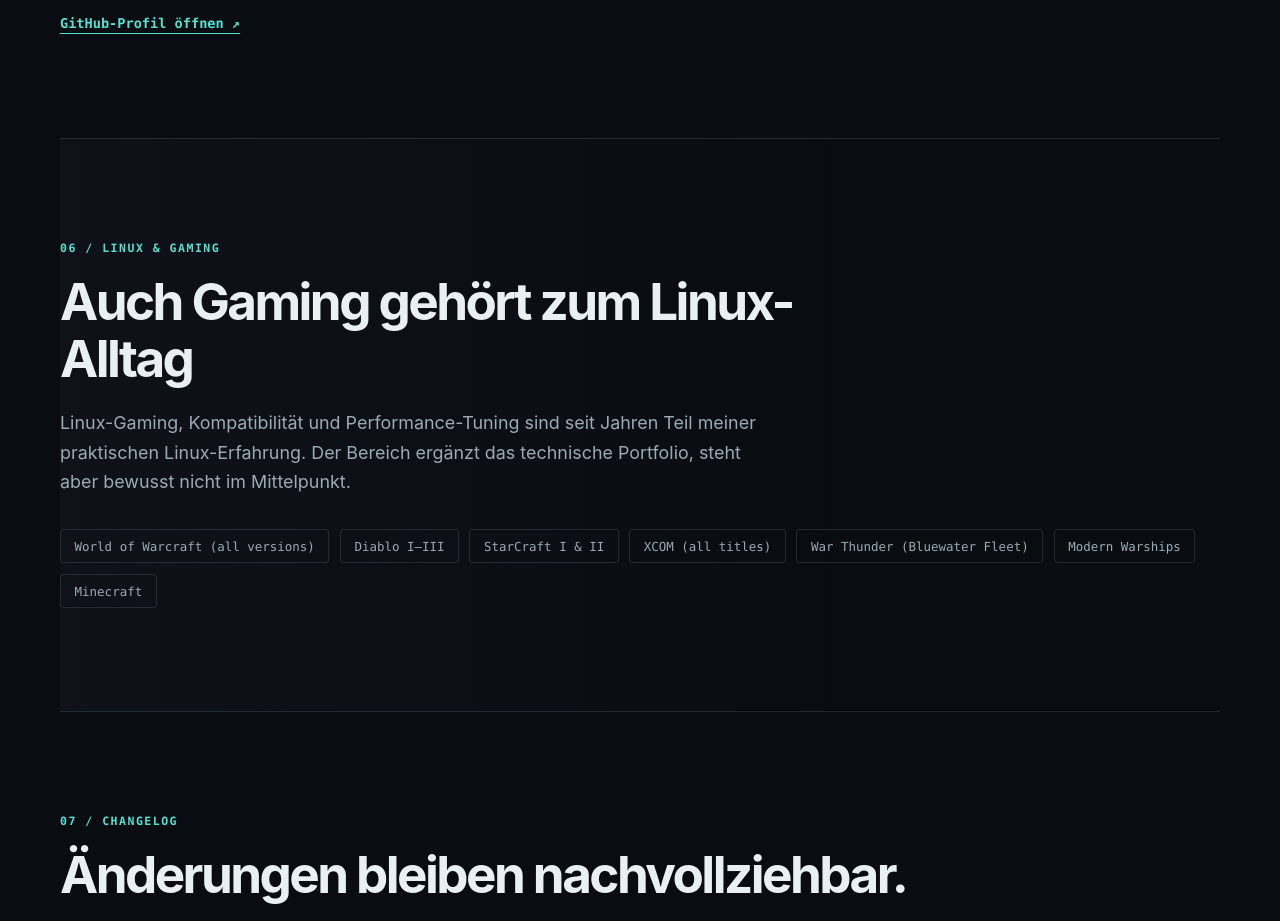
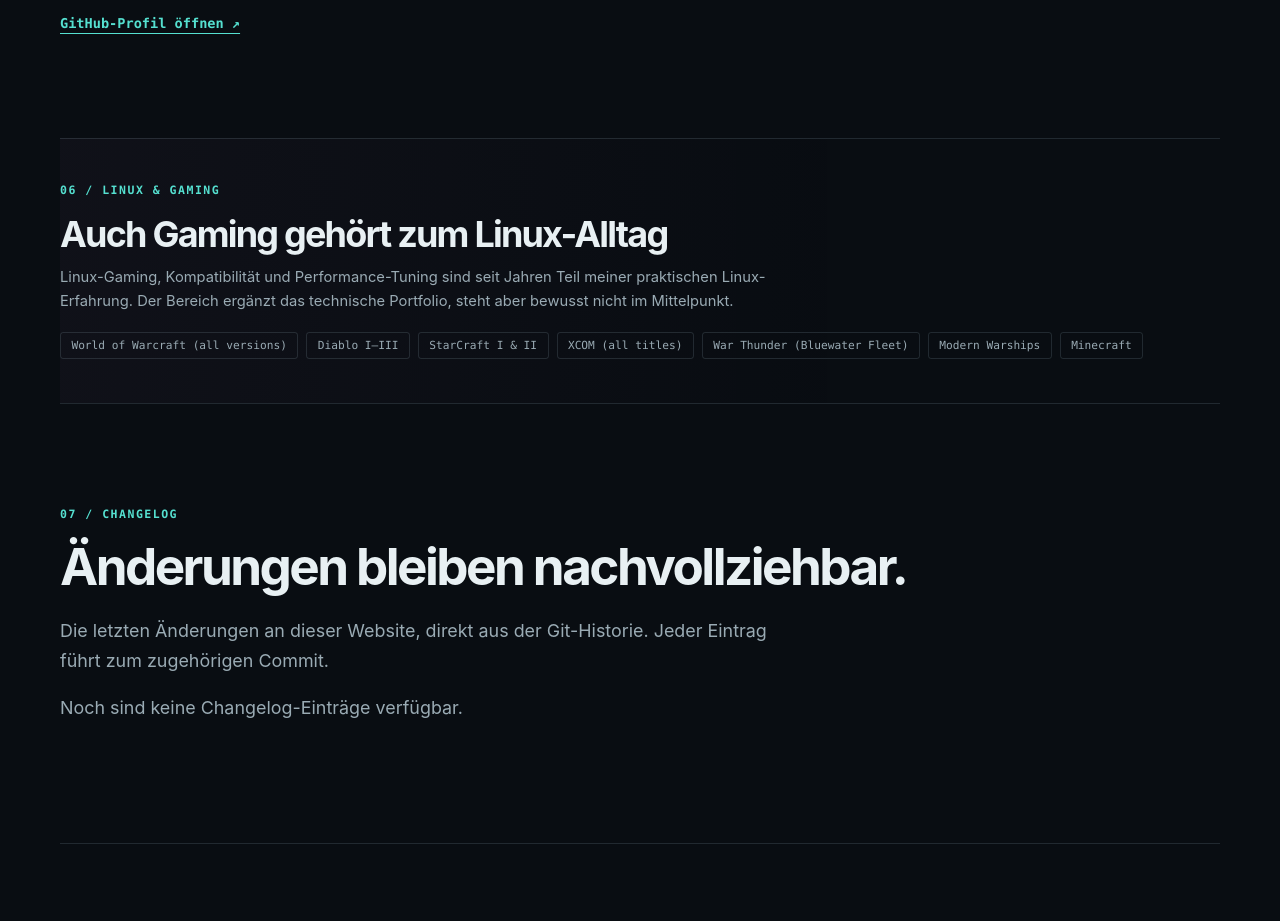
Before and after one commit to meltymon/meltymon.github.io, an Astro site: page / in a window 1280 px wide. Shown: the part 5500-6421 px from the top of the page. Built offline with nearby package versions, Linux system fonts and the light colour scheme; Astro itself is replaced by a stand-in of ours.

Commit message:
style: make gaming section visually secondary

```diff
--- a/src/styles/global.css
+++ b/src/styles/global.css
@@ -448,3 +448,26 @@ h1 { max-width: 800px; margin-bottom: .6rem; font-size: clamp(2.8rem, 7vw, 5.8re
     overflow-wrap: anywhere;
   }
 }
+
+
+/* Keep the gaming section present but visually secondary to technical work. */
+.gaming-section {
+  padding-block: 2.75rem;
+  background: linear-gradient(90deg, rgba(215,139,216,.035), transparent 70%);
+}
+.gaming-section h2 {
+  margin-bottom: .65rem;
+  font-size: clamp(1.55rem, 3vw, 2.25rem);
+}
+.gaming-section .section-lead {
+  margin-bottom: 0;
+  font-size: .92rem;
+}
+.gaming-section .tag-list {
+  gap: .5rem;
+  margin-top: 1.15rem;
+}
+.gaming-section .tag-list li {
+  padding: .38rem .65rem;
+  font-size: .7rem;
+}
```
